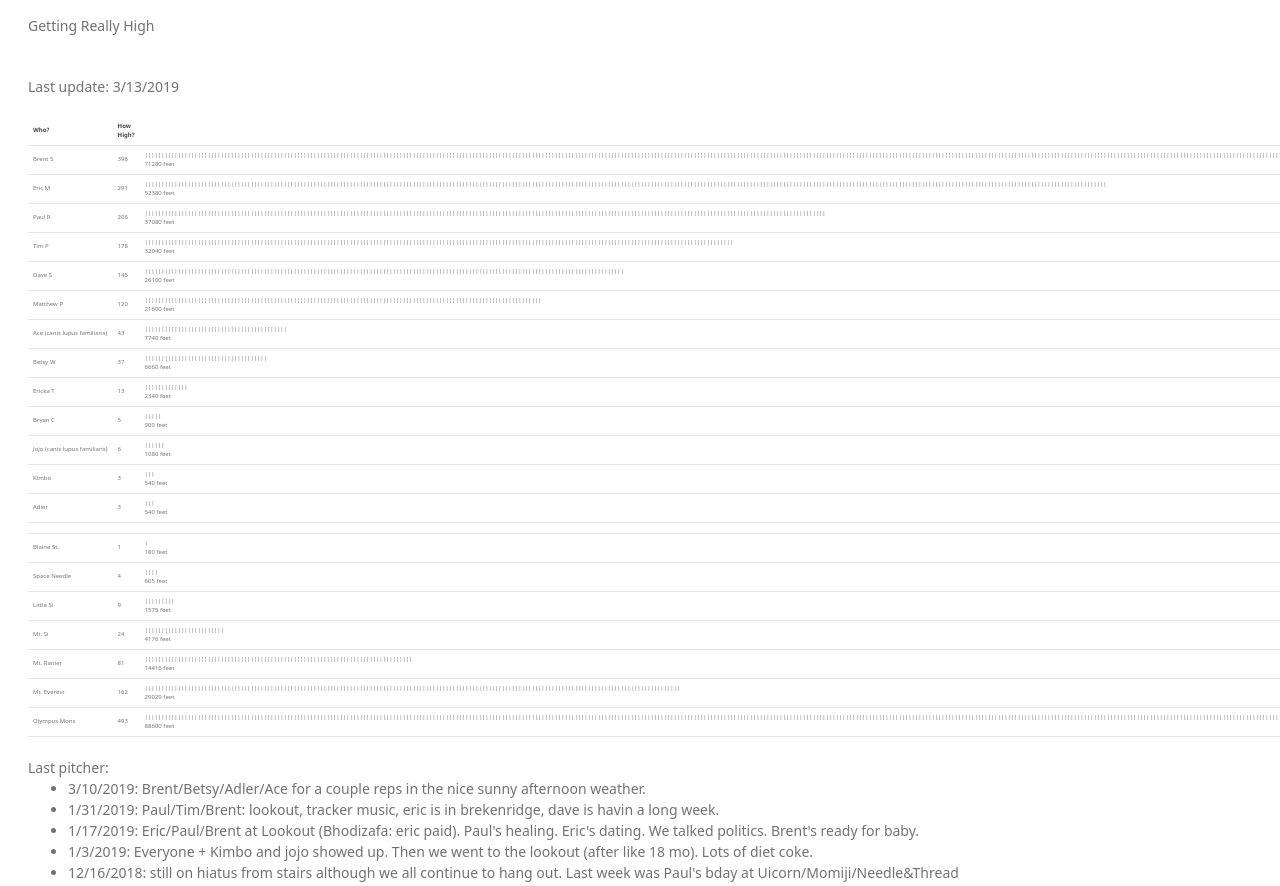
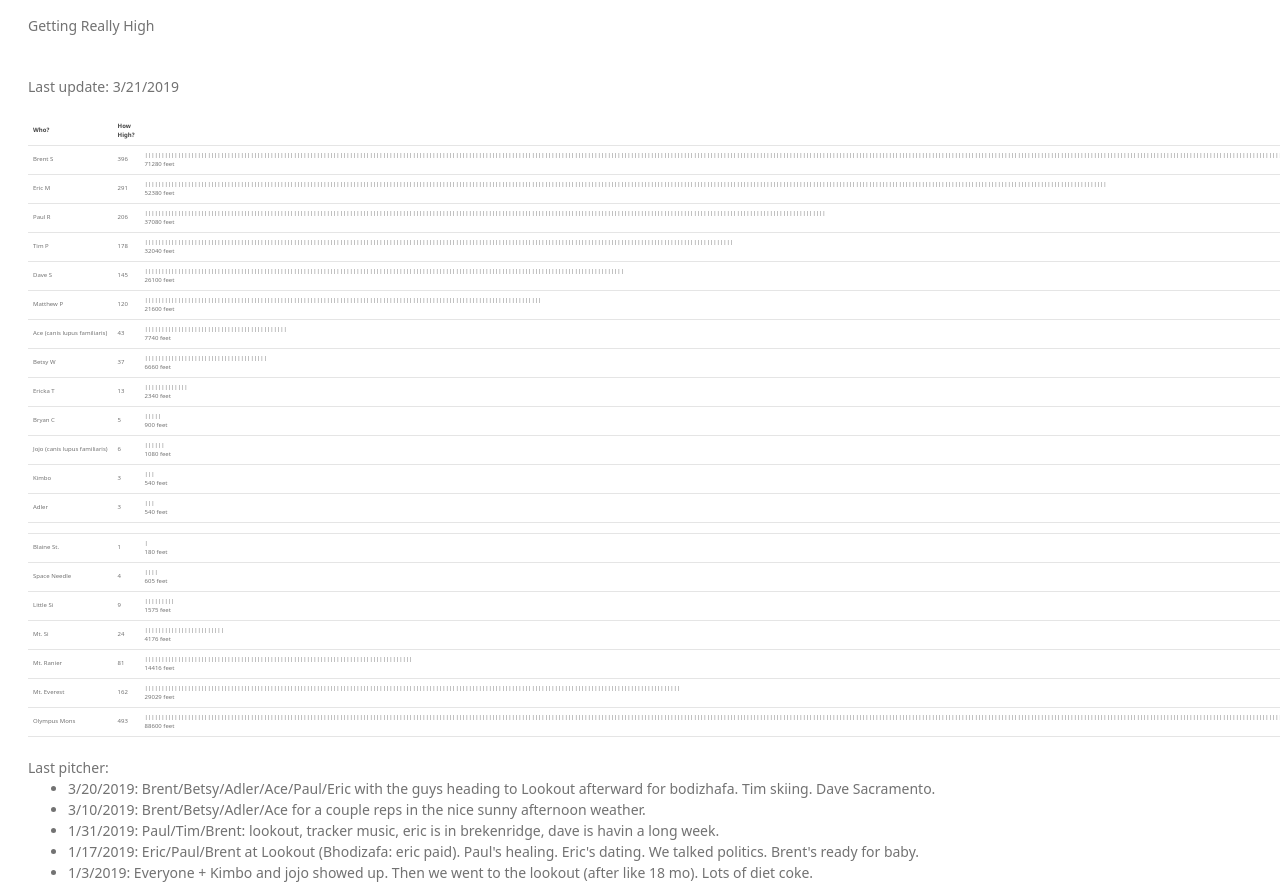
Before and after one commit to brntsllvn/BlainStreet, a plain HTML site: page index.html in a window 1280 px wide. Shown: the part 64-950 px from the top of the page. Drawn offline with Linux system fonts and the light colour scheme; a web font is replaced by a local one.

Commit message:
Update index.html

```diff
--- a/index.html
+++ b/index.html
@@ -17,7 +17,7 @@
       </header>
 
       <section>
-        <p>Last update: 3/13/2019</p>
+        <p>Last update: 3/21/2019</p>
 
             <table>
               <col width="70">
@@ -137,6 +137,7 @@
 
         Last pitcher:
         <ul>
+          <li>3/20/2019: Brent/Betsy/Adler/Ace/Paul/Eric with the guys heading to Lookout afterward for bodizhafa. Tim skiing. Dave Sacramento.</li>
           <li>3/10/2019: Brent/Betsy/Adler/Ace for a couple reps in the nice sunny afternoon weather.</li>
           <li>1/31/2019: Paul/Tim/Brent: lookout, tracker music, eric is in brekenridge, dave is havin a long week.</li>
           <li>1/17/2019: Eric/Paul/Brent at Lookout (Bhodizafa: eric paid). Paul's healing. Eric's dating. We talked politics. Brent's ready for baby.</li>
```
